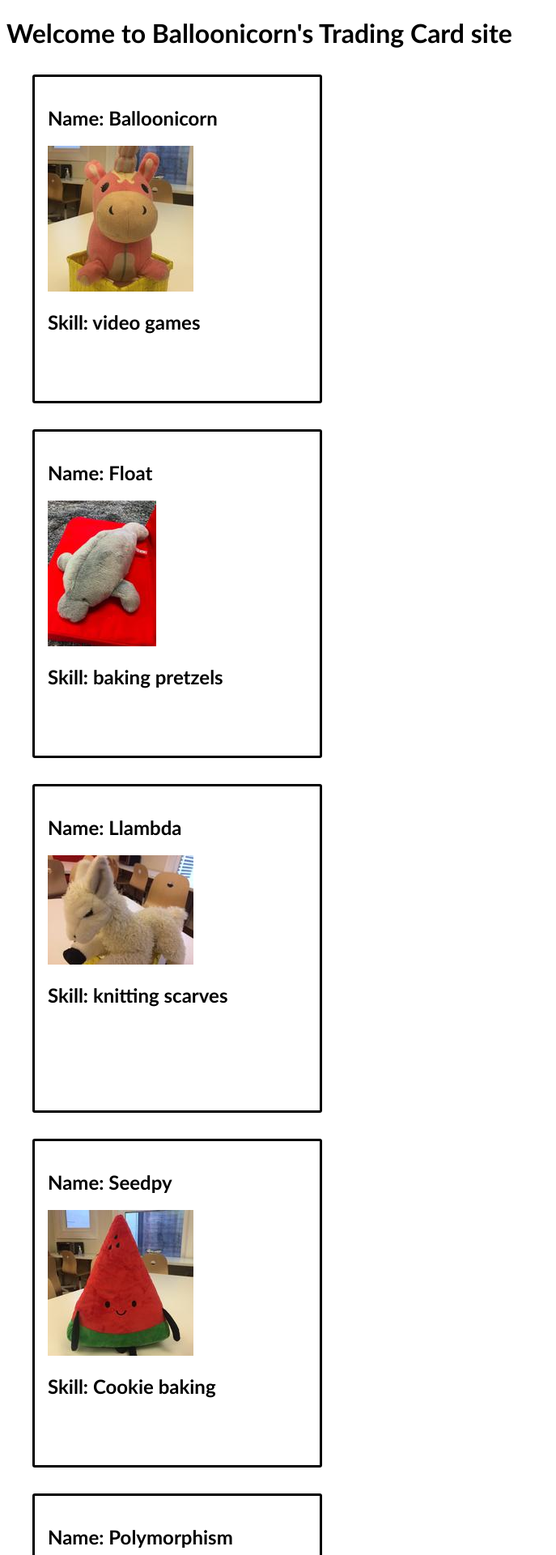
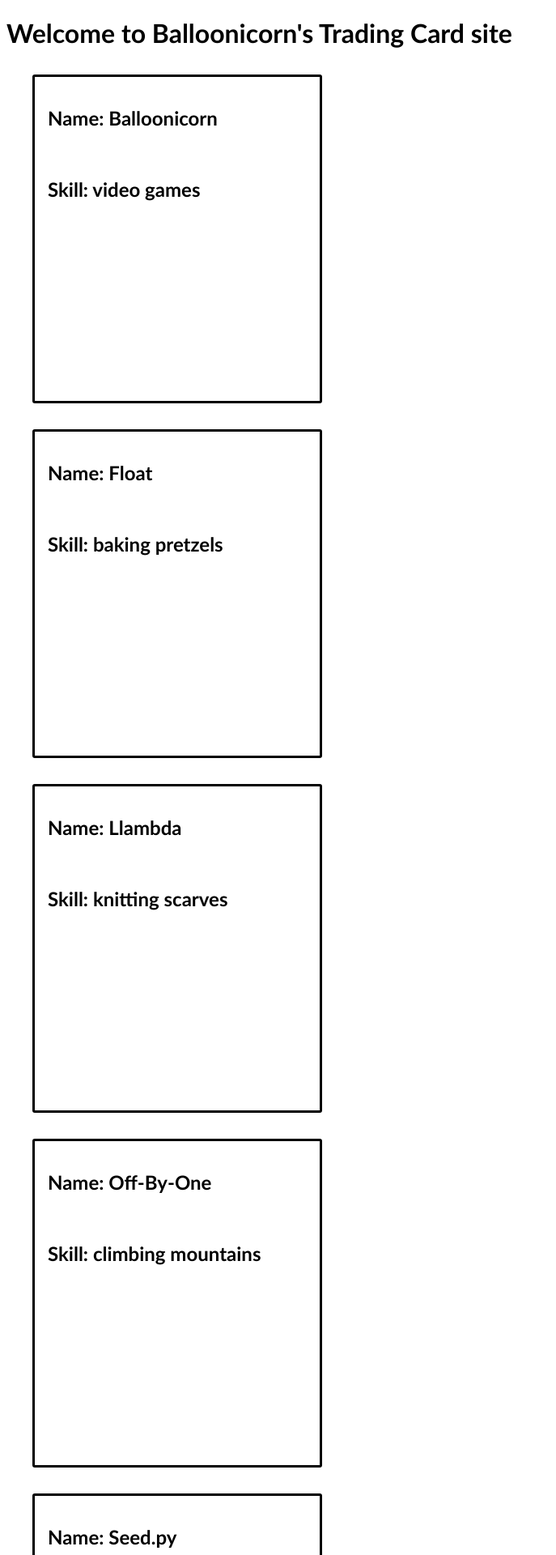
Before and after one commit to naomi397liu/REACT, a Flask app: page /cards in a window 1280 px wide. Shown: the top 1920 px of the page at 81% size, without its empty margins (0-687 px from the left). Run offline with Flask 2, Linux system fonts and the light colour scheme; some libraries are stand-ins or nearby versions.

Commit message:
Create trading card data

```diff
--- a/static/js/tradingCard.jsx
+++ b/static/js/tradingCard.jsx
@@ -1,11 +1,58 @@
 "use strict";
+
+
 const tradingCardData = [
   {
     name: 'Balloonicorn',
     skill: 'video games',
     imgUrl: '/static/img/balloonicorn.jpg'
+  },
+
+  {
+    name: 'Float',
+    skill: 'baking pretzels',
+    imgUrl: '/static/img/float.jpg'
+  },
+
+  {
+    name: 'Llambda',
+    skill: 'knitting scarves',
+    imgUrl: '/static/img/llambda.jpg'
+  },
+
+
+  {
+    name: 'Off-By-One',
+    skill: 'climbing mountains',
+    imgUrl: '/static/img/off-by-one.jpg'
+  },
+
+  {
+    name: 'Seed.py',
+    skill: 'making curry dishes',
+    imgUrl: '/static/img/seedpy.jpg'
+  },
+
+  {
+    name: 'Polymorphism',
+    skill: 'costumes',
+    imgUrl: '/static/img/polymorphism.jpg'
+  },
+
+  {
+    name: 'Short Stack Overflow',
+    skill: 'ocean animal trivia',
+    imgUrl: '/static/img/shortstack-overflow.jpg'
+  },
+
+  {
+    name: 'Merge',
+    skill: 'bullet journaling',
+    imgUrl: '/static/img/merge.jpg'
   }
-]
+];
+
+
 
 function TradingCard(props) {
   return (
@@ -17,57 +64,123 @@ function TradingCard(props) {
   );
 }
 
-ReactDOM.render(
-  (
-    <TradingCard
-      name="Balloonicorn"
-      skill="video games"
-      imgUrl="/static/img/balloonicorn.jpg"
-    />
-  ),
-  document.querySelector('#balloonicorn')
-);
+// define TradingCardContainer component
+function TradingCardContainer(prop) {
+  const tradingCards = [];
+
+  for (const currentCard of tradingCardData) {
+    tradingCards.push(
+      <TradingCard
+        name={currentCard.name}
+        skill={currentCard.skill}
+        imageUrl={currentCard.imageUrl}
+      />
+    );
+  }
+
+  return (
+    <React.Fragment>
+      {tradingCards}
+    </React.Fragment>
+  );
+}
 
 ReactDOM.render(
-  (
-    <TradingCard
-      name="Float"
-      skill="baking pretzels"
-      imgUrl="/static/img/float.jpg"
-    />
-  ),
-  document.querySelector('#float')
+  (<TradingCardContainer/>),
+  document.querySelector('#tradingcard')
 );
+// Create a class in html and call it to the class instead of ID
+// cardsList = [];
+//   for (const card of tradingCardData){
 
-ReactDOM.render(
-  (
-    <TradingCard
-      name="Llambda"
-      skill="knitting scarves"
-      imgUrl="/static/img/llambda.jpg"
-    />
-  ),
-  document.querySelector('#llambda')
-);
+//     cardsList.push(<TradingCard
+//     name = {card.name}
+//     skill = {card.skill}
+//     imgUrl = {card.img}
+//   />);
 
-ReactDOM.render(
-  (
-    <TradingCard
-      name="Seedpy"
-      skill="Cookie baking"
-      imgUrl="/static/img/seedpy.jpg"
-    />
-  ),
-  document.querySelector('#seedpy')
-);
+//   return(
+//     {cardsList}
+//   )
+// }
 
-ReactDOM.render(
-  (
-    <TradingCard
-      name="Polymorphism"
-      skill="Morphing"
-      imgUrl="/static/img/polymorphism.jpg"
-    />
-  ),
-  document.querySelector('#polymorphism')
-);
+
+
+  // loop over each data point
+  // and make a TradingCard component
+  // return all those TradingCard's we made
+
+
+// mount just ONE thing onto the page:
+// one TradingCardContainer component
+
+// ReactDOM.render(
+//   (
+//     <TradingCard
+//       name="Balloonicorn"
+//       skill="video games"
+//       imgUrl="/static/img/balloonicorn.jpg"
+//     />
+//   ),
+//   document.querySelector('#balloonicorn')
+// );
+
+// ReactDOM.render(
+//   (
+//     <TradingCard
+//       name="Float"
+//       skill="baking pretzels"
+//       imgUrl="/static/img/float.jpg"
+//     />
+//   ),
+//   document.querySelector('#float')
+// );
+
+// ReactDOM.render(
+//   (
+//     <TradingCard
+//       name="Llambda"
+//       skill="knitting scarves"
+//       imgUrl="/static/img/llambda.jpg"
+//     />
+//   ),
+//   document.querySelector('#llambda')
+// );
+
+// ReactDOM.render(
+//   (
+//     <TradingCard
+//       name="Seedpy"
+//       skill="Cookie baking"
+//       imgUrl="/static/img/seedpy.jpg"
+//     />
+//   ),
+//   document.querySelector('#seedpy')
+// );
+
+// ReactDOM.render(
+//   (
+//     <TradingCard
+//       name="Polymorphism"
+//       skill="Morphing"
+//       imgUrl="/static/img/polymorphism.jpg"
+//     />
+//   ),
+//   document.querySelector('#polymorphism')
+// );
+
+
+
+// object_dict = [{"name":"Balloonicorn", "skill":"video games", "imgUrl":"/static/img/balloonicorn.jpg"},
+// {"name":"Float", "skill":"baking pretzels", "imgUrl":"/static/img/float.jpg"}]
+
+// // for const [i, letter] of Object.entries[prop.word] => hello
+// 0,"h"
+// 1,"e"
+// 2,"l"
+// 3,"l"
+// 4,"o"
+
+// for individual in object_dict:
+//     name = individual["name"]
+//     skill = individual["skill"]
--- a/templates/cards.html
+++ b/templates/cards.html
@@ -22,4 +22,5 @@
 
 <div id="polymorphism"></div>
 
+<div id="tradingcard"></div>
 {% endblock %}
```
